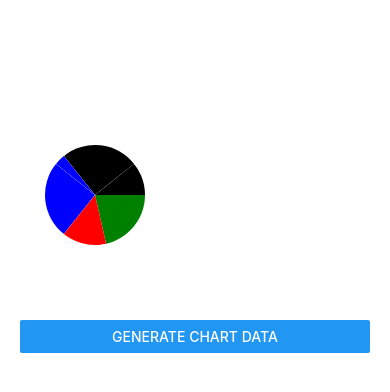
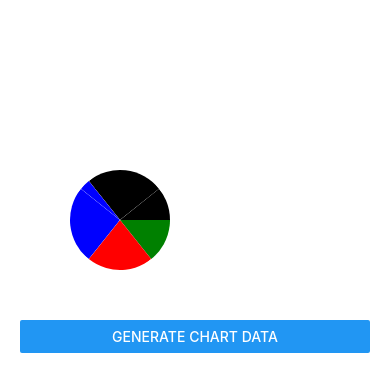
Before and after one commit to oksktank/react-native-pure-chart, a React Native app in the folder examples/: screen / in a window 390 px wide. Shown: the top 392 px of the page. Built offline with nearby package versions, Linux system fonts and the light colour scheme.

Commit message:
fix android bug

```diff
--- a/examples/App.js
+++ b/examples/App.js
@@ -8,7 +8,7 @@ export default class App extends React.Component {
     this.generateData = this.generateData.bind(this)
     this.state = {
       data: [],
-      pieData: [30, 20, 40, 50]
+      pieData: [20, 30, 40, 50]
     }
   }
 
--- a/examples/pure-chart/components/pie-chart.js
+++ b/examples/pure-chart/components/pie-chart.js
@@ -91,11 +91,11 @@ class PieChart extends React.Component {
     }
   }
 
-  getTransform (rad, width) {
+  getTransform (rad, width, add = 0) {
     let x = (0 - width / 2) * Math.cos(rad) - (0 - width / 2) * Math.sin(rad)
     let y = (0 - width / 2) * Math.sin(rad) + (0 - width / 2) * Math.cos(rad)
 
-    return [ {translateX: (-1 * x) - width / 2}, {translateY: (-1 * y) - width / 2 }, { rotate: rad + 'rad' } ]
+    return [ {translateX: (-1 * x) - width / 2 + add}, {translateY: (-1 * y) - width / 2 }, { rotate: rad + 'rad' } ]
   }
   drawTest (angle, color) {
     return (
@@ -135,26 +135,69 @@ class PieChart extends React.Component {
       </View>
     )
   }
-  drawPie (angle, color) {
+  drawPie (angle, color, big) {
     // angle: 0 ~ 2PI
     return (
       <View>
         {angle > 1 / 2 * Math.PI ? (
           <View>
-            {this.drawPie(1 / 2 * Math.PI, color)}
+            <View style={{width: 100, height: 50}} />
+            <View style={{ flexDirection: 'row', backgroundColor: 'transparent', overflow: 'visible'}}>
+
               <View style={{
-              position: 'absolute',
-              transform: this.getTransform(angle > 1/2*Math.PI ? 1/2*Math.PI : angle, 50)
+
+                width: 50,
+                height: 50,
+
+                transform: this.getTransform(Math.PI / 2, 50, 50)
               }}>
-              {this.drawPie(angle - 1 / 2 * Math.PI, color)}
+                <View style={{
+                }}>
+                  {this.drawPie(angle - 1 / 2 * Math.PI, color, false)}
+                </View>
+              </View>
+              <View style={{opacity: 1,
+
+                width: 50,
+                height: 50
+              }}>
+                {this.drawPie(1 / 2 * Math.PI, color, false)}
+              </View>
             </View>
           </View>
 
         ) : (
+          big ? (
+            <View style={{
+              width: 100,
+              height: 100
+            }}>
+              <View style={{width: 100, height: 50}} />
+              <View style={{flexDirection: 'row'}}>
+                <View style={{width: 50, height: 50}} />
                 <View style={{
                   width: 50,
-            height: 50
+                  height: 50,
+                  overflow: 'hidden',
+                  borderWidth: 0,
+                  borderColor: 'yellow'
                 }}>
+                  <View style={{
+                    width: 50,
+                    height: 50,
+                    borderBottomRightRadius: 50,
+                    backgroundColor: color,
+                    transform: this.getTransform(angle - Math.PI / 2, 50)
+                  }} />
+                </View>
+              </View>
+            </View>
+          ) : (
+            <View style={{
+              width: 50,
+              height: 50,
+            }}>
+
               <View style={{
                 width: 50,
                 height: 50,
@@ -165,10 +208,11 @@ class PieChart extends React.Component {
                   height: 50,
                   borderBottomRightRadius: 50,
                   backgroundColor: color,
-                transform: this.getTransform(angle-Math.PI/2, 50)
+                  transform: this.getTransform(angle - Math.PI / 2, 50)
                 }} />
               </View>
             </View>
+          )
         )}
       </View>
     )
@@ -176,16 +220,15 @@ class PieChart extends React.Component {
   drawT () {
     let pies = []
     if (this.state.pieSize.length === 0) return null
-    for (let i = 0; i < this.state.pieSize.length ; i++) {
-
+    for (let i = 0; i < this.state.pieSize.length; i++) {
       pies.push(
         <View key={`t${i}`} style={{
 
-          transform: this.getTransform(this.state.piePos[i], 50),
+          transform: [{rotate: `${this.state.piePos[i]}rad`}],
           position: 'absolute'
 
         }}>
-          {this.drawPie(this.state.pieSize[i], this.props.colors[i])
+          {this.drawPie(this.state.pieSize[i], this.props.colors[i], true)
             }
         </View>
         )
@@ -217,7 +260,7 @@ class PieChart extends React.Component {
 
 PieChart.defaultProps = {
   data: [10, 20, 40, 60],
-  colors: ['green', 'red', 'blue', 'black', 'yellow', 'purple']
+  colors: ['green', 'red', 'blue', 'black', 'yellow', 'purple', 'blue', 'orange']
 }
 const styles = StyleSheet.create({
   container: {
```
Lines whose indentation alone changed are shown as unchanged.
